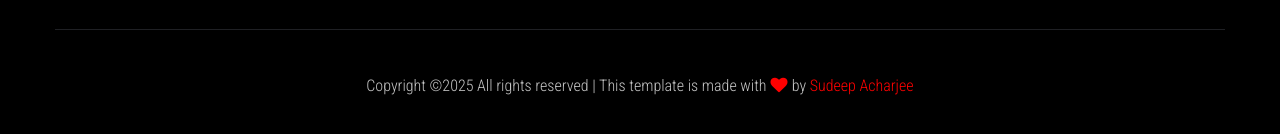
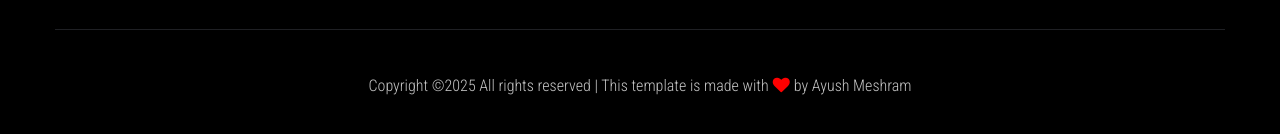
Before and after one commit to DEKU-12/Fitness-Website, a plain HTML site: page index.html in a window 1280 px wide. Shown: the part 6873-7007 px from the top of the page. Drawn offline with nearby package versions, Linux system fonts and the light colour scheme.

Commit message:
Update index.html

```diff
--- a/index.html
+++ b/index.html
@@ -610,7 +610,7 @@
                     <div class="col-lg-12">
                         <div class="footer-copy-right text-center">
                             <p><!-- Link back to Colorlib can't be removed. Template is licensed under CC BY 3.0. -->
-                              Copyright &copy;<script>document.write(new Date().getFullYear());</script> All rights reserved | This template is made with <i class="fa fa-heart" aria-hidden="true"></i> by <a href="https://sudeep-portfolio.netlify.app" target="_blank">Sudeep Acharjee</a>
+                              Copyright &copy;<script>document.write(new Date().getFullYear());</script> All rights reserved | This template is made with <i class="fa fa-heart" aria-hidden="true"></i> by Ayush Meshram</a>
                               <!-- Link back to Colorlib can't be removed. Template is licensed under CC BY 3.0. --></p>
                           </div>
                       </div>
```
